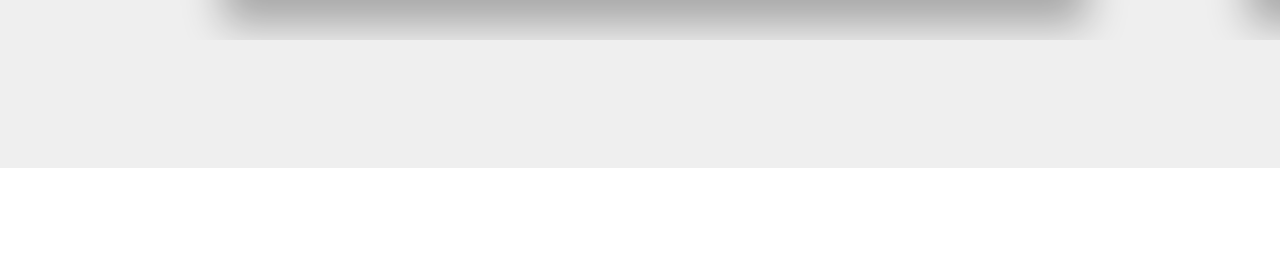
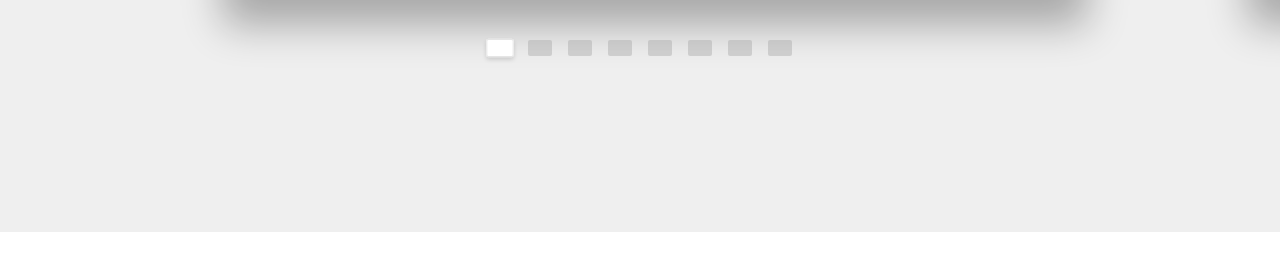
Before and after one commit to wata9857-ops/portfolio, a plain HTML site: page index.html in a window 1280 px wide. Shown: the part 1734-1987 px from the top of the page. Drawn offline with nearby package versions, Linux system fonts and the light colour scheme; some packages are replaced by stand-ins of ours; a script that the page names is missing.

Commit message:
Add files via upload

```diff
--- a/index.html
+++ b/index.html
@@ -10,6 +10,31 @@
     <link rel="stylesheet" href="https://cdn.jsdelivr.net/npm/swiper@11/swiper-bundle.min.css" />
 
     <link rel="stylesheet" href="style.css">
+
+    <style>
+        /* スクロールを促すミニチュア窓（ページネーション） */
+        #gallery .swiper-pagination {
+            display: flex;
+            justify-content: center;
+            align-items: center;
+            gap: 8px; /* 四角同士の間隔 */
+        }
+        #gallery .swiper-pagination-bullet {
+            width: 24px; /* サムネイル窓の幅 */
+            height: 16px; /* サムネイル窓の高さ（長方形にする） */
+            background-color: #a3a3a3; /* 非アクティブ時の色 */
+            border-radius: 2px; /* ほんの少し角丸 */
+            opacity: 0.4;
+            transition: all 0.4s ease;
+            cursor: pointer;
+        }
+        #gallery .swiper-pagination-bullet-active {
+            background-color: #ffffff; /* アクティブ時の色（白） */
+            opacity: 1;
+            box-shadow: 0 2px 4px rgba(0,0,0,0.15), inset 0 0 0 1px #e5e5e5; /* 背景から浮き立たせる */
+            transform: scale(1.15); /* 現在の写真を少しだけ大きく見せる */
+        }
+    </style>
 </head>
 <body class="bg-gray-50 text-gray-900 font-sans antialiased">
 
@@ -68,11 +93,11 @@
 
                 <div class="swiper-slide !w-auto flex flex-col items-center">
                     <div class="absolute -top-16 md:-top-24 left-1/2 -translate-x-1/2 w-48 md:w-72 h-32 md:h-48 bg-white opacity-80 blur-[40px] pointer-events-none z-0"></div>
-                    <a href="https://res.cloudinary.com/dshdwliwm/image/upload/h_1920,q_auto:best,f_auto/v1778564996/0T0A1769_avxrrq.jpg"
+                    <a href="https://res.cloudinary.com/dshdwliwm/image/upload/h_1920,q_auto:best,f_auto/v1778802248/%E5%90%8D%E7%A7%B0%E6%9C%AA%E8%A8%AD%E5%AE%9A-1-2_rjyjw5.jpg"
                        data-pswp-width="4000" data-pswp-height="6000"
                        class="relative z-10 block transition-transform duration-500 hover:scale-[1.02] bg-[#1a1a1a] p-3 md:p-4 rounded-sm shadow-[15px_25px_40px_rgba(0,0,0,0.3),inset_1.5px_1.5px_2px_rgba(255,255,255,0.15),inset_-2px_-2px_4px_rgba(0,0,0,0.8)] border border-[#111]">
                         <div class="bg-[#faf9f5] p-6 md:p-12 shadow-[inset_4px_4px_8px_rgba(0,0,0,0.15),inset_-1px_-1px_3px_rgba(255,255,255,1)] border border-[#e8e7df]">
-                            <img src="https://res.cloudinary.com/dshdwliwm/image/upload/h_1200,q_auto:best,f_auto/v1778564996/0T0A1769_avxrrq.jpg"
+                            <img src="https://res.cloudinary.com/dshdwliwm/image/upload/h_1920,q_auto:best,f_auto/v1778802248/%E5%90%8D%E7%A7%B0%E6%9C%AA%E8%A8%AD%E5%AE%9A-1-2_rjyjw5.jpg"
                                  loading="lazy" alt="Gallery Photo 1"
                                  class="h-[380px] md:h-[550px] w-auto object-contain shadow-[1px_1px_3px_rgba(0,0,0,0.5)] border border-[#d4d4d4]">
                         </div>
@@ -174,6 +199,8 @@
 
             <div class="swiper-button-prev !text-gray-400 opacity-40 hover:opacity-100 transition-opacity scale-50 md:scale-75 !left-0 md:!left-6 z-30"></div>
             <div class="swiper-button-next !text-gray-400 opacity-40 hover:opacity-100 transition-opacity scale-50 md:scale-75 !right-0 md:!right-6 z-30"></div>
+
+            <div class="swiper-pagination !relative mt-8 md:mt-12 z-30"></div>
         </div>
     </section>
 
@@ -306,6 +333,10 @@
                 nextEl: '.swiper-button-next',
                 prevEl: '.swiper-button-prev',
             },
+            pagination: {
+                el: '.swiper-pagination',
+                clickable: true, /* クリックでその写真に飛べるようにする */
+            },
             breakpoints: {
                 768: {
                     spaceBetween: 160,
```
